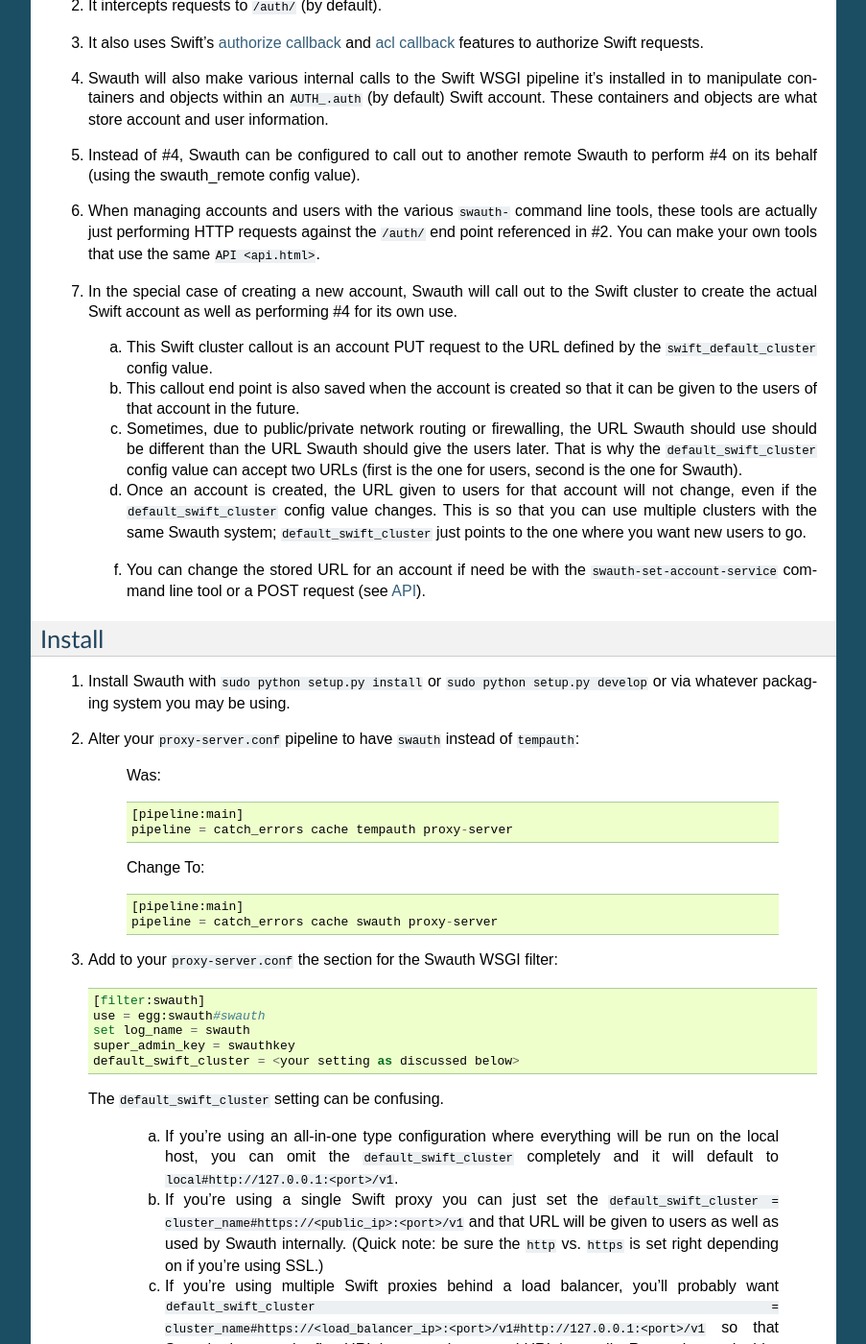
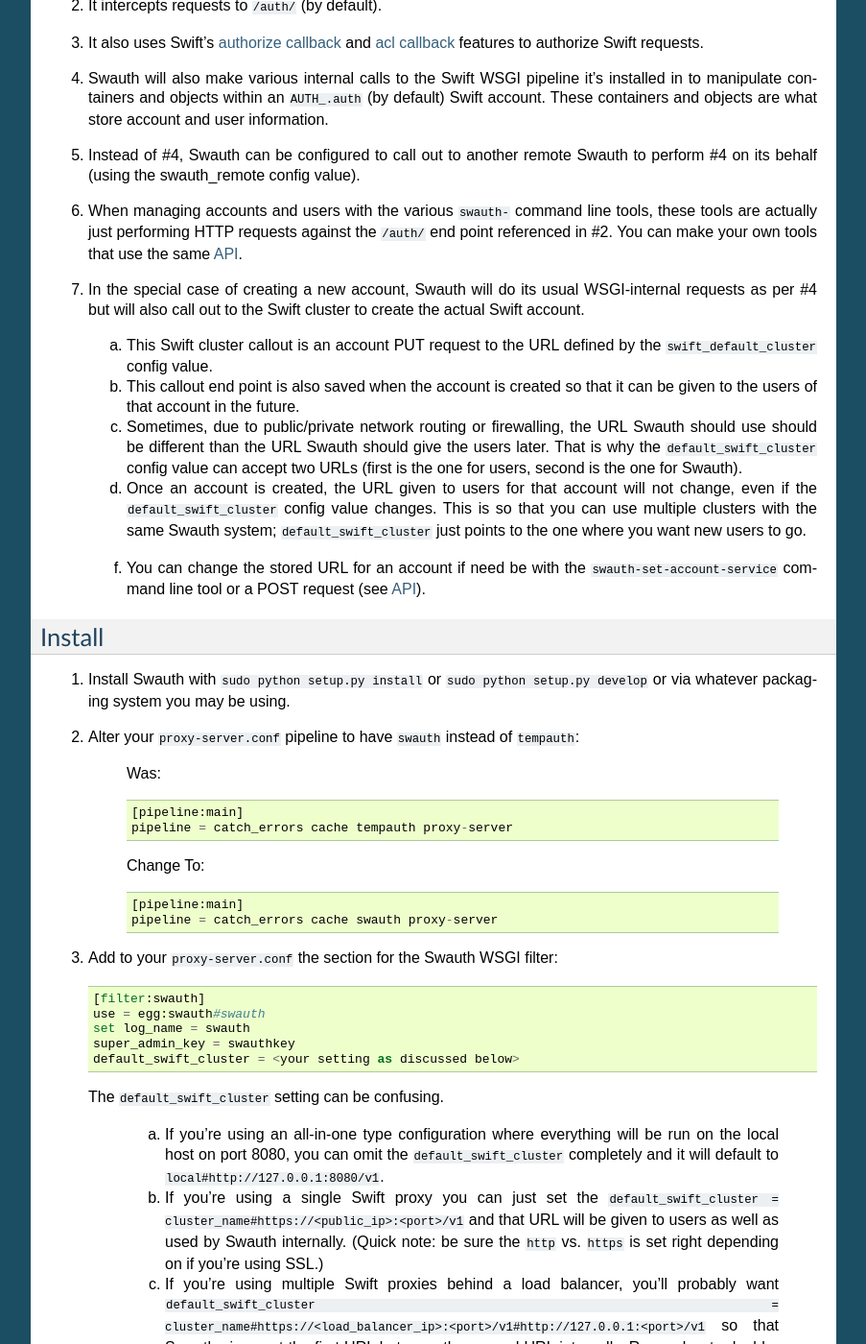
Before and after one commit to gholt/swauth, a Sphinx documentation site: the page built from doc/source/index.rst, in a window 1280 px wide and 1400 px high, scrolled down 457 px. Shown: the whole window at 96% size, without its empty margins (198-1101 px from the left). Built offline with Sphinx 7.4.7, drawn with Linux system fonts in a browser that asks for light colours.

Commit message:
Quick doc fixes.

```diff
--- a/doc/source/index.rst
+++ b/doc/source/index.rst
@@ -35,9 +35,9 @@
 
 5.  Instead of #4, Swauth can be configured to call out to another remote Swauth to perform #4 on its behalf (using the swauth_remote config value).
 
-6.  When managing accounts and users with the various ``swauth-`` command line tools, these tools are actually just performing HTTP requests against the ``/auth/`` end point referenced in #2. You can make your own tools that use the same ``API <api.html>``.
+6.  When managing accounts and users with the various ``swauth-`` command line tools, these tools are actually just performing HTTP requests against the ``/auth/`` end point referenced in #2. You can make your own tools that use the same `API <api.html>`_.
 
-7.  In the special case of creating a new account, Swauth will call out to the Swift cluster to create the actual Swift account as well as performing #4 for its own use.
+7.  In the special case of creating a new account, Swauth will do its usual WSGI-internal requests as per #4 but will also call out to the Swift cluster to create the actual Swift account.
 
     a. This Swift cluster callout is an account PUT request to the URL defined by the ``swift_default_cluster`` config value.
 
@@ -78,7 +78,7 @@
 
    The ``default_swift_cluster`` setting can be confusing.
 
-    a. If you're using an all-in-one type configuration where everything will be run on the local host, you can omit the ``default_swift_cluster`` completely and it will default to ``local#http://127.0.0.1:<port>/v1``.
+    a. If you're using an all-in-one type configuration where everything will be run on the local host on port 8080, you can omit the ``default_swift_cluster`` completely and it will default to ``local#http://127.0.0.1:8080/v1``.
 
     b. If you're using a single Swift proxy you can just set the ``default_swift_cluster = cluster_name#https://<public_ip>:<port>/v1`` and that URL will be given to users as well as used by Swauth internally. (Quick note: be sure the ``http`` vs. ``https`` is set right depending on if you're using SSL.)
 
```
